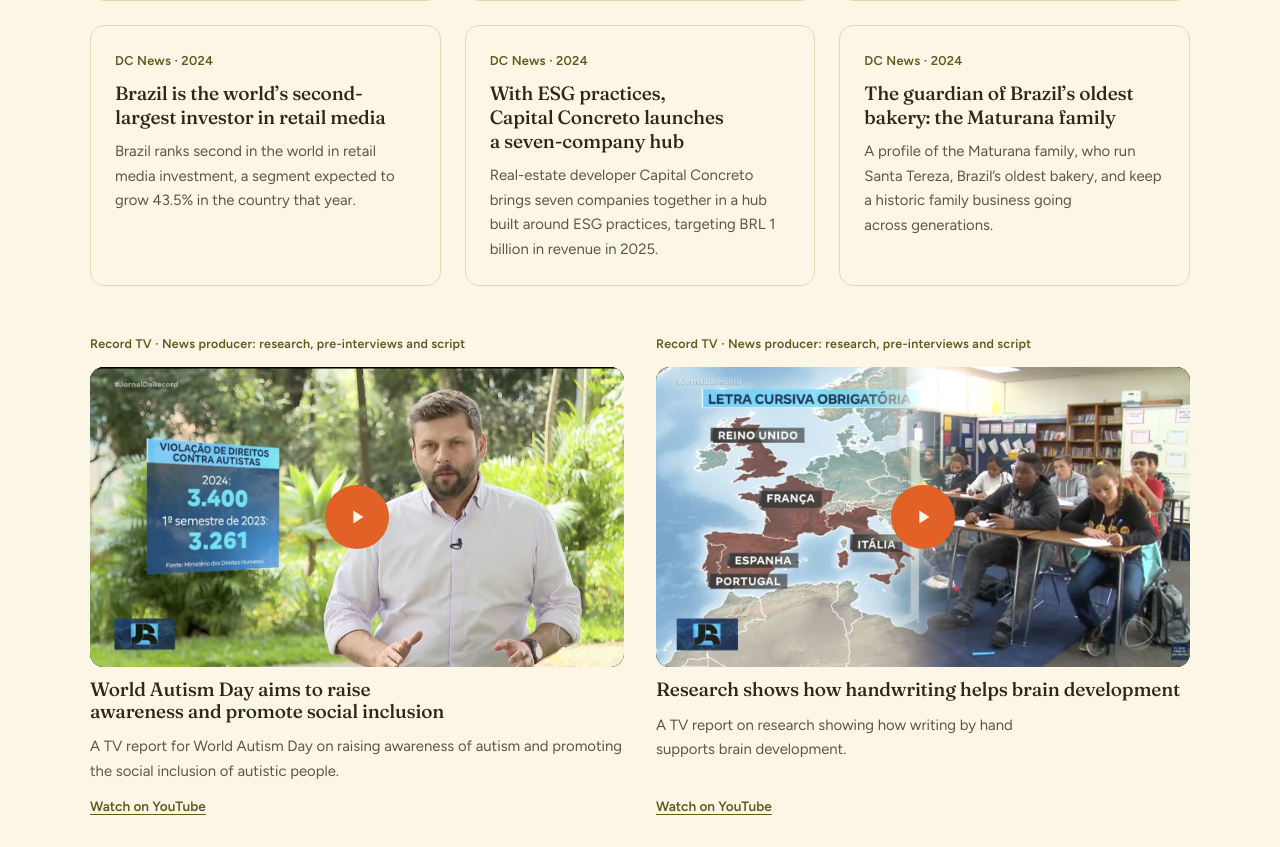
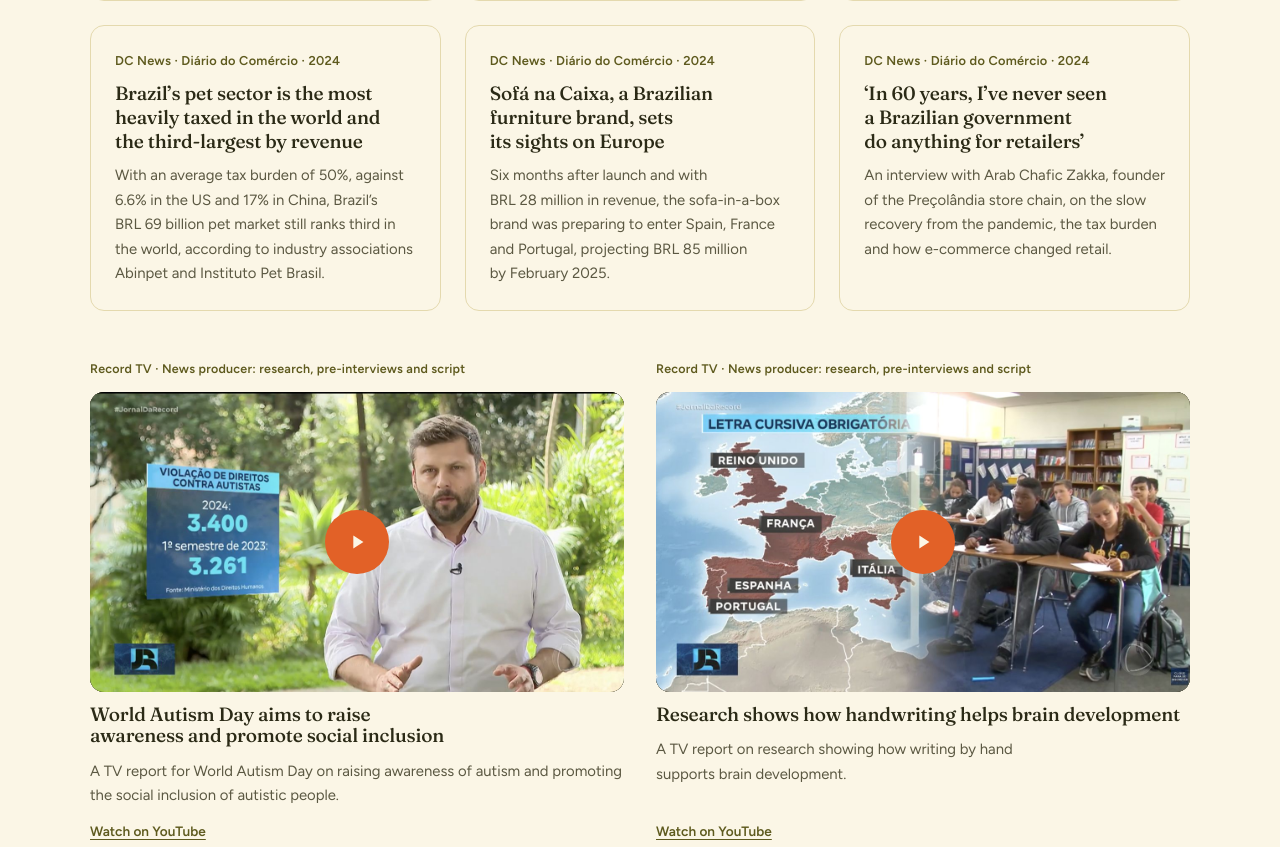
Before and after one commit to nairazitei/nairazitei.github.io, a plain HTML site: page index.html in a window 1280 px wide. Shown: the part 4120-4967 px from the top of the page. Drawn offline with Linux system fonts and the light colour scheme.

Commit message:
Portfolio EN: replace offline DC News articles with live links

```diff
--- a/index.html
+++ b/index.html
@@ -167,9 +167,9 @@
       <li class="article"><p class="meta">CNN Brasil · 2023 ·&nbsp;Co-authored</p><h3><a href="https://www.cnnbrasil.com.br/internacional/guerra-de-israel-1o-aviao-da-fab-chega-a-tel-aviv-para-resgatar-brasileiros/" target="_blank" rel="noopener">Israel war: first Brazilian Air Force plane lands in Tel Aviv to rescue Brazilians<span class="sr-only"> (opens in a new tab)</span></a></h3><p>Live coverage of the first Brazilian Air Force repatriation flight to land in Tel Aviv after the Hamas attacks, as more than 2,000 Brazilians asked to be brought&nbsp;home.</p></li>
       <li class="article"><p class="meta">g1 ·&nbsp;2020</p><h3><a href="https://g1.globo.com/sp/campinas-regiao/noticia/2020/08/30/cientistas-da-unicamp-criam-novo-teste-da-covid-19-e-preveem-valor-ate-100-vezes-mais-barato-que-exames-tradicionais.ghtml" target="_blank" rel="noopener">Unicamp scientists create a PCR-equivalent COVID-19 test that could cost up to 100 times less<span class="sr-only"> (opens in a new tab)</span></a></h3><p>How researchers at Unicamp, one of Brazil’s leading universities, developed a low-cost COVID-19 test, explained for a general&nbsp;audience.</p></li>
       <li class="article"><p class="meta">g1 ·&nbsp;2021</p><h3><a href="https://g1.globo.com/sp/campinas-regiao/noticia/2021/09/06/pessoas-com-deficiencia-sao-048percent-das-admissoes-em-2021-na-regiao-metropolitana-de-campinas.ghtml" target="_blank" rel="noopener">People with disabilities account for only 0.48% of new hires in the Campinas metro area<span class="sr-only"> (opens in a new tab)</span></a></h3><p>Official employment data showing how few people with disabilities were hired in the region in 2021, and what that says about workplace&nbsp;inclusion.</p></li>
-      <li class="article"><p class="meta">DC News ·&nbsp;2024</p><h3><a href="https://agenciadcnews.com.br/brasil-e-segundo-maior-investidor-em-midia-de-varejo-do-mundo/" target="_blank" rel="noopener">Brazil is the world’s second-largest investor in retail media<span class="sr-only"> (opens in a new tab)</span></a></h3><p>Brazil ranks second in the world in retail media investment, a segment expected to grow 43.5% in the country that&nbsp;year.</p></li>
-      <li class="article"><p class="meta">DC News ·&nbsp;2024</p><h3><a href="https://agenciadcnews.com.br/com-praticas-esg-incorporadora-capital-concreto-lanca-hub-com-sete-empresas-e-visa-faturamento-de-r-1-bilhao-em-2025/" target="_blank" rel="noopener">With ESG practices, Capital Concreto launches a seven-company hub<span class="sr-only"> (opens in a new tab)</span></a></h3><p>Real-estate developer Capital Concreto brings seven companies together in a hub built around ESG practices, targeting BRL 1 billion in revenue in&nbsp;2025.</p></li>
-      <li class="article"><p class="meta">DC News ·&nbsp;2024</p><h3><a href="https://agenciadcnews.com.br/a-guardia-da-padaria-mais-antiga-do-brasil-conheca-a-historia-da-familia-maturana-que-administra-santa-tereza/" target="_blank" rel="noopener">The guardian of Brazil’s oldest bakery: the Maturana family<span class="sr-only"> (opens in a new tab)</span></a></h3><p>A profile of the Maturana family, who run Santa Tereza, Brazil’s oldest bakery, and keep a historic family business going across&nbsp;generations.</p></li>
+      <li class="article"><p class="meta">DC News · Diário do Comércio ·&nbsp;2024</p><h3><a href="https://dcomercio.com.br/publicacao/s/setor-pet-do-brasil-e-o-mais-tributado-do-mundo-e-tem-3o-maior-faturamento" target="_blank" rel="noopener">Brazil’s pet sector is the most heavily taxed in the world and the third-largest by revenue<span class="sr-only"> (opens in a new tab)</span></a></h3><p>With an average tax burden of 50%, against 6.6% in the US and 17% in China, Brazil’s BRL&nbsp;69&nbsp;billion pet market still ranks third in the world, according to industry associations Abinpet and Instituto Pet&nbsp;Brasil.</p></li>
+      <li class="article"><p class="meta">DC News · Diário do Comércio ·&nbsp;2024</p><h3><a href="https://dcomercio.com.br/publicacao/s/sofa-na-caixa-marca-brasileira-de-moveis-vai-explorar-mercado-europeu" target="_blank" rel="noopener">Sofá na Caixa, a Brazilian furniture brand, sets its sights on Europe<span class="sr-only"> (opens in a new tab)</span></a></h3><p>Six months after launch and with BRL&nbsp;28&nbsp;million in revenue, the sofa-in-a-box brand was preparing to enter Spain, France and Portugal, projecting BRL&nbsp;85&nbsp;million by February&nbsp;2025.</p></li>
+      <li class="article"><p class="meta">DC News · Diário do Comércio ·&nbsp;2024</p><h3><a href="https://dcomercio.com.br/publicacao/s/em-60-anos-nunca-vi-um-governo-do-brasil-fazer-algo-pelos-varejistas" target="_blank" rel="noopener">‘In 60 years, I’ve never seen a Brazilian government do anything for retailers’<span class="sr-only"> (opens in a new tab)</span></a></h3><p>An interview with Arab Chafic Zakka, founder of the Preçolândia store chain, on the slow recovery from the pandemic, the tax burden and how e-commerce changed&nbsp;retail.</p></li>
     </ul>
     <div class="videos">
     <article class="video">
```
